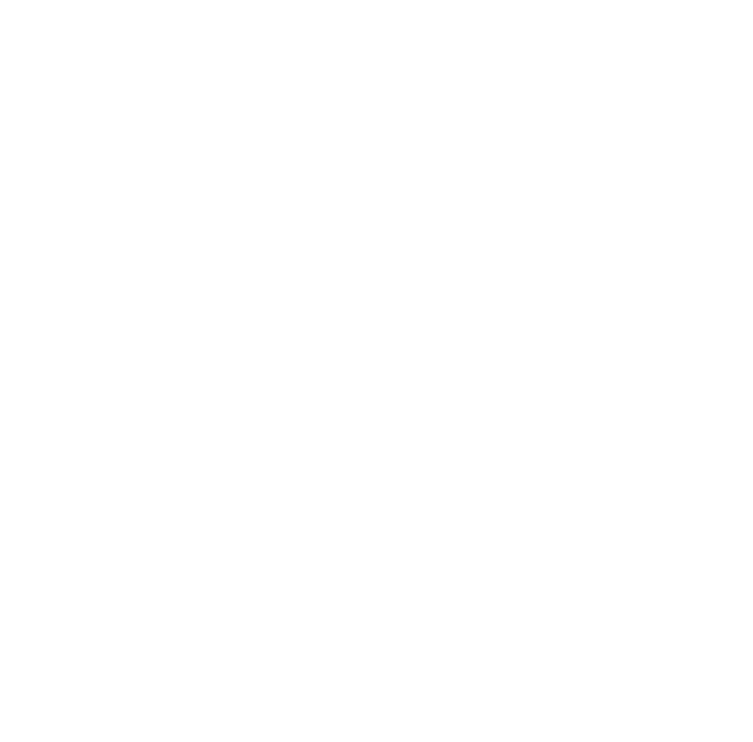
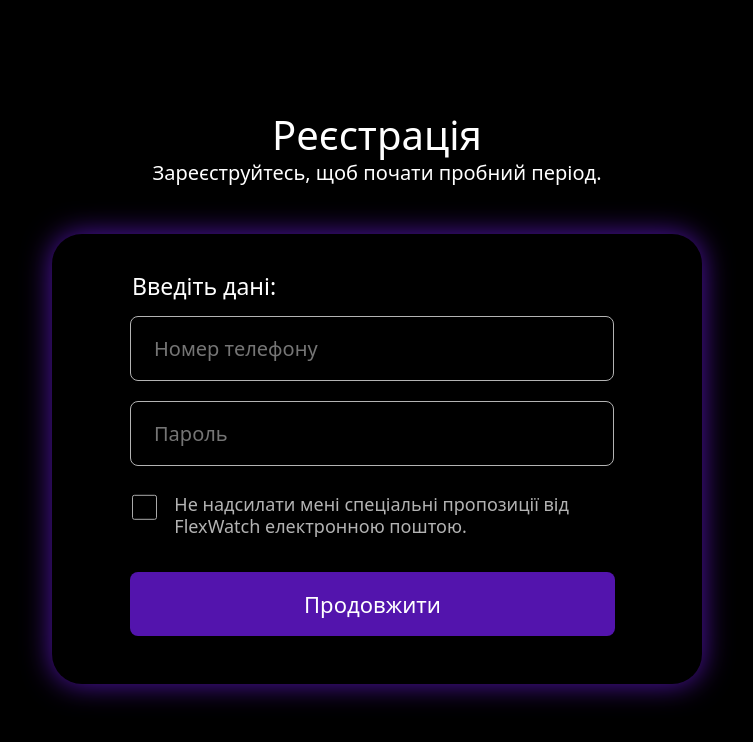
Before and after one commit to Ha3aM60/Netflix, a React (Vite) app: page /register in a window 1280 px wide. Before the commit this address had no page. Shown: the top 742 px of the page, without its empty margins (263-1016 px from the left). Built offline with nearby package versions, Linux system fonts and the light colour scheme.

Commit message:
Update StartPage + Add RegisterPage

```diff
--- a/index.html
+++ b/index.html
@@ -4,9 +4,9 @@
     <meta charset="UTF-8" />
     <link rel="icon" type="image/svg+xml" href="/src/images/logo.png" />
     <meta name="viewport" content="width=device-width, initial-scale=1.0" />
-    <title>Netflix</title>
+    <title>FlexWatch</title>
   </head>
-  <body>
+  <body style="background-color: black;">
     <div id="root"></div>
     <script type="module" src="/src/main.tsx"></script>
   </body>
--- a/src/App.tsx
+++ b/src/App.tsx
@@ -4,6 +4,7 @@
 //import {StartPage} from './pages/Start/StartPage';
 import {StartPage} from './pages/Start/StartPage'
 import 'bootstrap/dist/css/bootstrap.min.css';
+import {RegisterPage} from './pages/Register/RegisterPage'
 
 function App() {
 
@@ -13,6 +14,7 @@
       <Routes>
         <Route path='/control-panel' element={<AdminLayout></AdminLayout>}></Route>
         <Route path='/' element={<StartPage />} />
+        <Route path='/register' element={<RegisterPage />} />
       </Routes>
 
     </>
--- a/src/index.css
+++ b/src/index.css
@@ -57,7 +57,7 @@
 @media (prefers-color-scheme: light) {
   :root {
     color: #213547;
-    background-color: #ffffff;
+    background-color: #000000;
   }
   a:hover {
     color: #747bff;
--- /dev/null
+++ b/src/pages/Register/RegisterPage.tsx
@@ -0,0 +1,35 @@
+import React from 'react';
+import './RegisterStyle.scss';
+import { Col, Container, Form, Row } from 'react-bootstrap';
+
+export const RegisterPage = () => {
+  return (
+    <Container>
+      <Form.Label className='text1'>Реєстрація</Form.Label>
+      <br></br>
+      <Form.Label className='text2'>Зареєструйтесь, щоб почати пробний період.</Form.Label>
+      <div className="form">
+        <Row>
+          <Form.Label className='text'>Введіть дані:</Form.Label>
+        </Row>
+        <Row>
+          <input className="text-input" id="exampleFormControlInput1" placeholder="Номер телефону"/>
+        </Row>
+        <Row>
+          <input type='password' className="text-input" id="exampleFormControlInput2" placeholder="Пароль"/>
+        </Row>
+        <Row>
+          <Col xs lg="2">
+            <input type='checkbox' className='checkbox-ac'></input>
+          </Col>
+          <Col>
+            <Form.Label className='text-checkbox'>Не надсилати мені спеціальні пропозиції від<br/> FlexWatch електронною поштою.</Form.Label>
+          </Col>
+        </Row>
+        <Row>
+          <button className='btn'>Продовжити</button>
+        </Row>
+      </div>
+    </Container>
+  );
+}
--- /dev/null
+++ b/src/pages/Register/RegisterStyle.scss
@@ -0,0 +1,127 @@
+.text1{
+    font-weight: 350;
+    font-size: 40px;
+    line-height: 38px;
+    text-align: center;
+    color: #FFFFFF;
+}
+.text2{
+    font-style: normal;
+    font-weight: 200;
+    font-size: 20px;
+    line-height: 22px;
+    text-align: center;
+    color: #FFFFFF;
+    margin-bottom: 50px;
+}
+.form{
+    height: 450px;
+    width: 650px;
+    border-radius: 30px;
+    background: #000000;
+    box-shadow: 0px 0px 29px #5314AD;
+    border-radius: 30px;
+    .text{
+        position: relative;
+        font-style: normal;
+        font-weight: 350;
+        font-size: 23px;
+        line-height: 24px;
+        color: #FFFFFF;
+        margin-top: 40px;
+        margin-left: 80px;
+        float: left;
+        text-align: left;
+    }
+    .text-input{
+        box-sizing: border-box;
+        display: flex;
+        flex-direction: row;
+        align-items: center;
+        padding: 15px 23px;
+        gap: 10px;
+        width: 484px;
+        height: 65px;
+        color: #ffffff;
+        font-size: 20px;
+        border: 1px solid #B3B3B3;
+        border-radius: 8px;
+        background-color: transparent;
+        outline: none;
+        margin: 10px;
+        margin-left: 90px;
+    }
+    .checkbox-ac{
+        box-sizing: border-box;
+        border: 1px solid #B3B3B3;
+        border-radius: 4px;
+        position: relative;
+        float: left;
+        -webkit-appearance: none;
+        appearance: none;
+        background-color: var(--form-background);
+        margin-top: 20px;
+        margin-left: 80px;
+        color: currentColor;
+        width: 25px;
+        height: 25px;
+        border: 1px solid rgb(170, 170, 170);
+        border-radius: 0.15em;
+        transform: translateY(-0.075em);
+        display: grid;
+        place-content: center;
+        cursor: pointer;
+    }
+    .checkbox-ac::before{
+        content: "";
+        width: 0.65em;
+        height: 0.65em;
+        clip-path: polygon(14% 44%, 0 65%, 50% 100%, 100% 16%, 80% 0%, 43% 62%);
+        transform: scale(0);
+        transform-origin: bottom left;
+        transition: 120ms transform ease-in-out;
+        box-shadow: inset 1em 1em var(--form-control-color);
+        background-color: white;
+    }
+    .checkbox-ac:checked::before{
+        //background-color: #5314AD;
+        transform: scale(1);
+    }
+    .checkbox-ac:disabled{
+        --form-control-color: var(--form-control-disabled);
+
+        color: var(--form-control-disabled);
+        cursor: not-allowed;
+    }
+    .checkbox-ac:checked {
+        background-color: #5314AD;
+        border: 0;
+    }
+    .text-checkbox{
+        font-style: normal;
+        font-weight: 300;
+        font-size: 18px;
+        line-height: 22px;
+        color: #B3B3B3;
+        position: relative;
+        float: left;
+        margin: 10px;
+        margin-top: 17px;
+        text-align: left;
+    }
+    .btn{
+        width: 485px;
+        height: 64px;
+        background: #5314AD;
+        border-radius: 8px;
+        font-size: 22px;
+        color: #FFFFFF;
+        margin-top: 25px;
+        margin-left: 90px;
+        transition: 0.3s;
+    }
+    .btn:hover{
+        background-color: transparent;
+        border: 1px solid #5314AD;
+    }
+}
```
Also changed, not shown: src/pages/Start/StartPage.tsx (+43 -36 lines), src/pages/Start/StartStyle.scss (+175 -124 lines).
